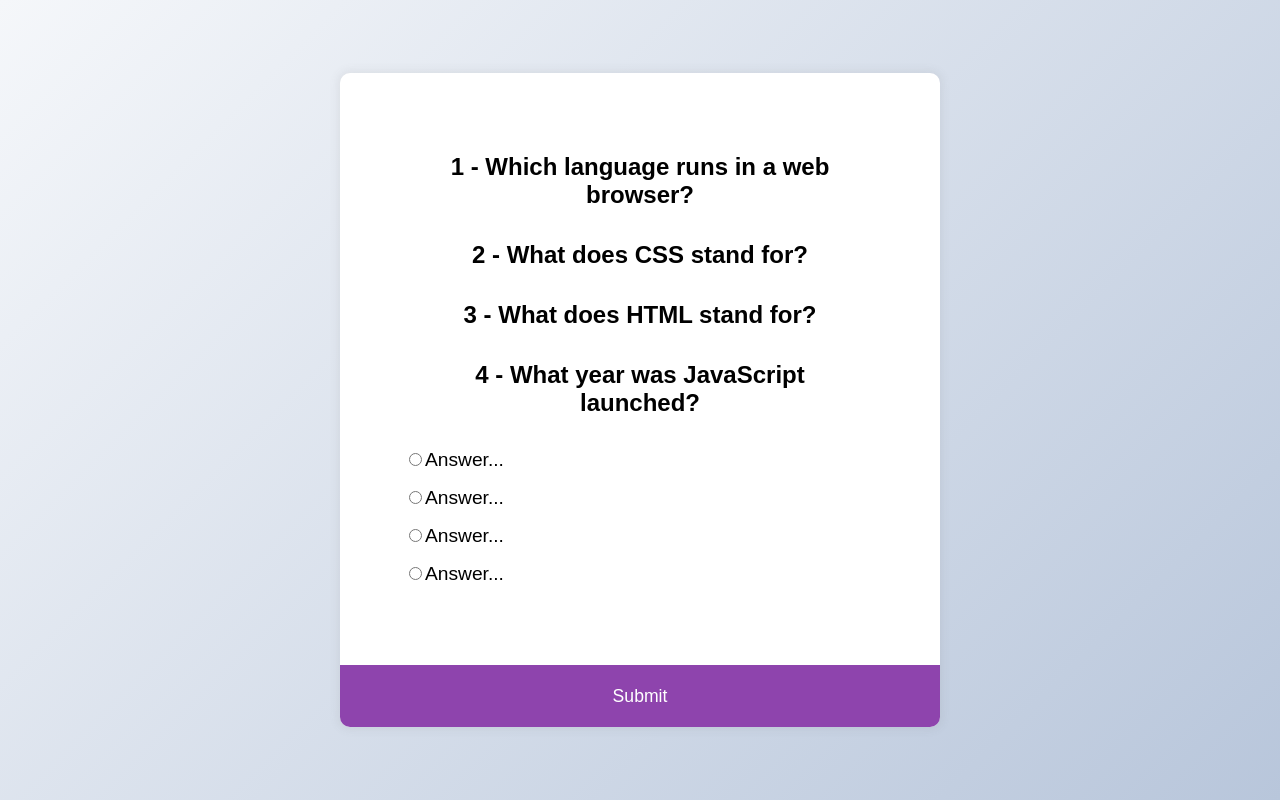
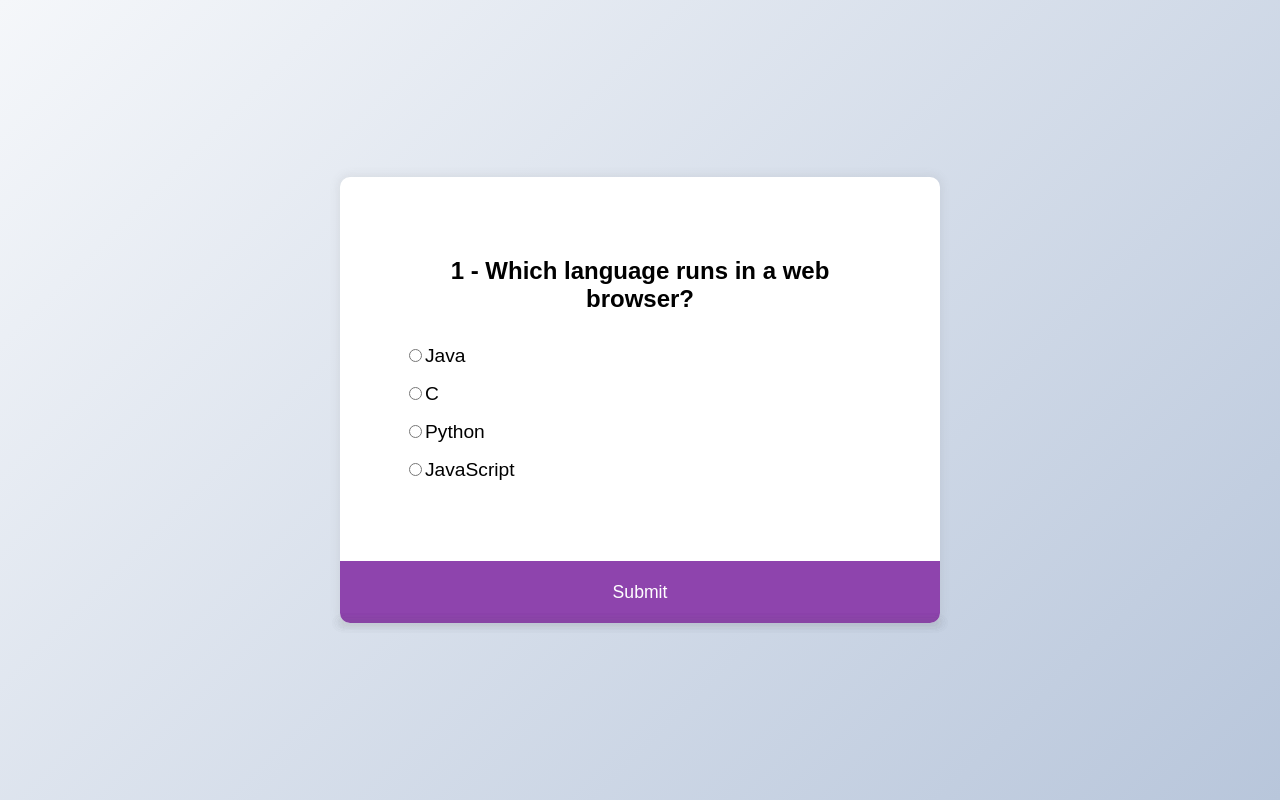
Before and after one commit to luki1oo1/AppQuestion, an Angular app: page / in a window 1280 px wide. Built offline with nearby package versions, Linux system fonts and the light colour scheme.

Commit message:
improved card display

```diff
--- a/src/app/app.component.html
+++ b/src/app/app.component.html
@@ -1,24 +1,24 @@
-<div class="quiz-container" id="quiz">
-  <div class="quiz-header">
-    <h2 id="question" *ngFor='let taskQuestion of taskQuestions; let i = index'>{{i + 1}} - {{taskQuestion.question}}</h2>
+<div class="quiz-container" id="quiz" *ngFor='let taskQuestion of taskQuestions; let i = index'>
+  <div class="quiz-header" *ngIf="i === num">
+    <h2 id="question" >{{i + 1}} - {{taskQuestion.question}}</h2>
     <ul>
       <li>
         <input type="radio" name="answer" id="a" class="answer" />
-        <label for="a" id="a_text">Answer...</label>
+        <label for="a" id="a_text">{{taskQuestion.a}}</label>
       </li>
       <li>
         <input type="radio" name="answer" id="b" class="answer" />
-        <label for="b" id="b_text">Answer...</label>
+        <label for="b" id="b_text">{{taskQuestion.b}}</label>
       </li>
       <li>
         <input type="radio" name="answer" id="c" class="answer" />
-        <label for="c" id="c_text">Answer...</label>
+        <label for="c" id="c_text">{{taskQuestion.c}}</label>
       </li>
       <li>
         <input type="radio" name="answer" id="d" class="answer" />
-        <label for="d" id="d_text">Answer...</label>
+        <label for="d" id="d_text">{{taskQuestion.d}}</label>
       </li>
     </ul>
   </div>
-  <button id="submit">Submit</button>
+  <button id="submit" *ngIf="i === num" (click)="incrementNumber()">Submit</button>
 </div>
--- a/src/app/app.component.ts
+++ b/src/app/app.component.ts
@@ -16,6 +16,7 @@ interface taskQuestion {
 
 export class AppComponent {
   title = 'app-quiz';
+  num = 0;
   taskQuestions :  taskQuestion[] = [
     {
       question: "Which language runs in a web browser?",
@@ -50,4 +51,8 @@ export class AppComponent {
       correct: "b"
     }
   ];
+
+  incrementNumber() {
+    this.num++
+  }
 }
```
Also changed, not shown: 2 other files (tests, documents, lock files or other folders).
